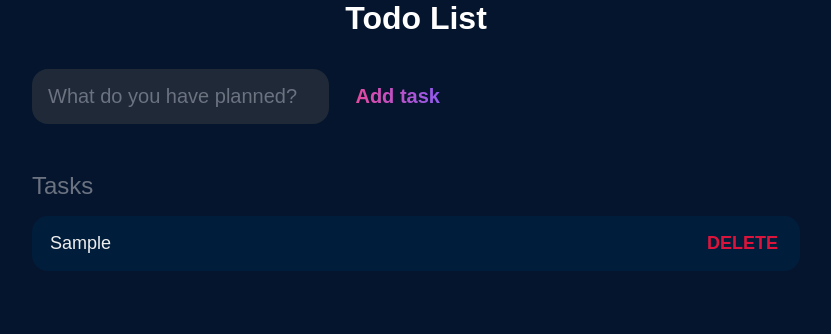
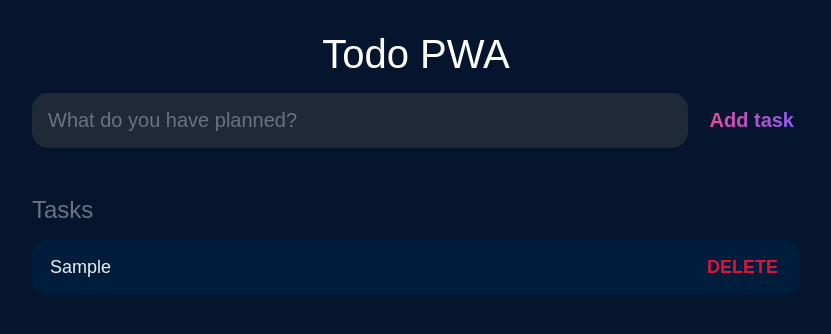
Before and after one commit to Andrew-programmer/todo-pwa, a plain HTML site: page index.html in a window 1280 px wide. Both pictures are taken after typing "Sample" into the empty fields and a click on the input "Add task". Shown: the whole page, without its empty margins (224-1055 px from the left). Drawn offline with nearby package versions, Linux system fonts and the light colour scheme.

Commit message:
Add files via upload

```diff
--- a/index.css
+++ b/index.css
@@ -71,7 +71,7 @@ input, button {
     -webkit-background-clip: text;
     -webkit-text-fill-color: transparent;
     cursor: pointer;
-    transition: 0.2s;
+    transition: 0.1s;
 }
 
 #new-task-submit:hover {
@@ -118,7 +118,7 @@ main {
     font-size: 1.125rem;
     width: 100%;
     display: block;
-    transition: 0.2s;
+    transition: 0.1s;
 }
 
 .task .content .text:not(:read-only) {
@@ -136,7 +136,7 @@ main {
     font-size: 1.125rem;
     font-weight: 700;
     text-transform: uppercase;
-    transition: 0.2s;
+    transition: 0.1s;
 }
 
 .task .actions button:hover {
--- a/index.html
+++ b/index.html
@@ -1,43 +1,42 @@
 <!DOCTYPE html>
 <html lang="en">
 <head>
+	<script>
+        // Check that service workers are supported
+        if ("serviceWorker" in navigator) {
+            // Use the window load event to keep the page load performant
+
+            window.addEventListener("load", () => {
+                navigator.serviceWorker.register("./sw.js");
+            });
+        }
+	</script>
 	<meta charset="UTF-8">
 	<meta http-equiv="X-UA-Compatible" content="IE=edge">
 	<meta name="viewport" content="width=device-width, initial-scale=1.0">
 	<title>My Todo</title>
 	<link rel="stylesheet" href="index.css" />
-	<link rel="manifest" href="manifest.webmanifest"/>
-	<script src="https://unpkg.com/dexie@latest/dist/dexie.js"></script>
-	<script>
-        if('serviceWorker' in navigator) {
-            navigator.serviceWorker.register('./sw.js');
-        };
-	</script>
+	<link rel="manifest" href="manifest.webmanifest">
+	<script src="https://unpkg.com/dexie/dist/dexie.js"></script>
 </head>
+
 <body>
-	<h1>Todo List</h1>
 <header>
-		<form id="new-task-from">
-			<input
-					type="text"
-					name="new-task-input"
-					id="new-task-input"
-					placeholder="What do you have planned?"
-			/>
-			<input
-					type="button"
-					id="new-task-submit"
-					value="Add task"
-			/>
+	<h1>Todo PWA</h1>
+	<form id="new-task-form">
+		<input type="text" name="new-task-input" id="new-task-input" placeholder="What do you have planned?" />
+		<input type="submit" id="new-task-submit" value="Add task" />
 	</form>
 </header>
 <main>
 	<section class="task-list">
 		<h2>Tasks</h2>
-			<div id="tasks"></div>
+		<div id="tasks">
+		</div>
 	</section>
 </main>
 
 <script src="index.js"></script>
 </body>
+
 </html>
--- a/index.js
+++ b/index.js
@@ -1,22 +1,22 @@
+//creating database structure
+
 const db = new Dexie("Todo App");
 db.version(1).stores({ todos: "++id, todo" });
 
 const form = document.querySelector("#new-task-form");
 const input = document.querySelector("#new-task-input");
-const addInput = document.querySelector("#new-task-submit")
 const list_el = document.querySelector("#tasks");
 
-addInput.onclick = async (event) => {
-    if(input.value === ''){
-        return;
-    }
+//add todo
+form.onsubmit = async (event) => {
     event.preventDefault();
     const todo = input.value;
     await db.todos.add({ todo });
     await getTodos();
-    input.value = '';
+    form.reset();
 };
 
+//display todo
 const getTodos = async () => {
     const allTodos = await db.todos.reverse().toArray();
     list_el.innerHTML = allTodos
@@ -35,9 +35,9 @@ const getTodos = async () => {
         )
         .join("");
 };
-
 window.onload = getTodos;
 
+//delete todo
 const deleteTodo = async (event, id) => {
     await db.todos.delete(id);
     await getTodos();
```
Also changed, not shown: manifest.webmanifest. Lines whose indentation alone changed are shown as unchanged.
